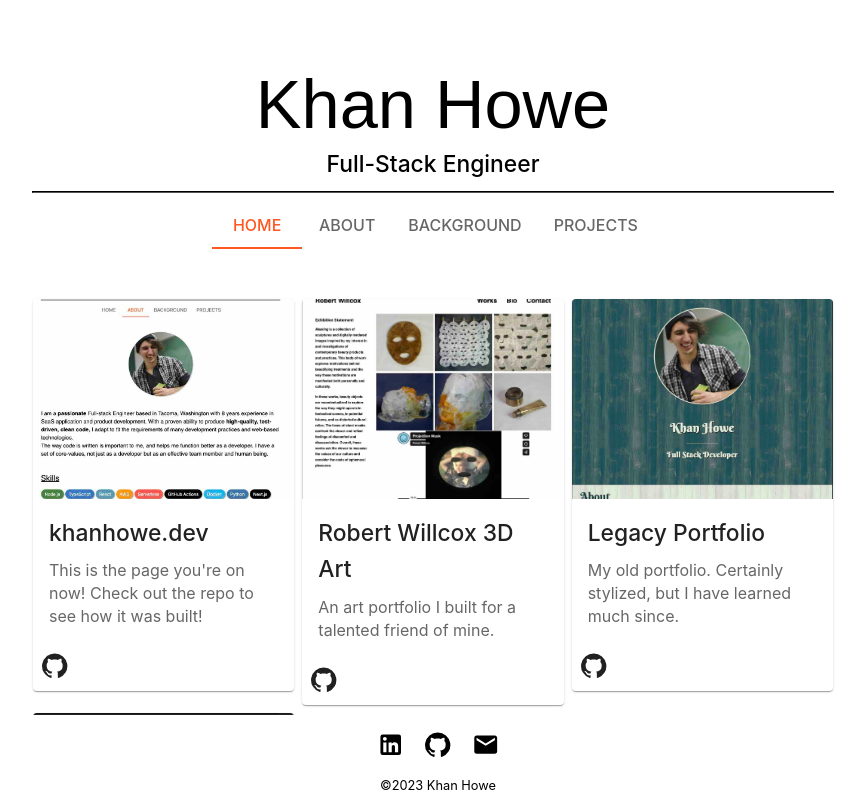
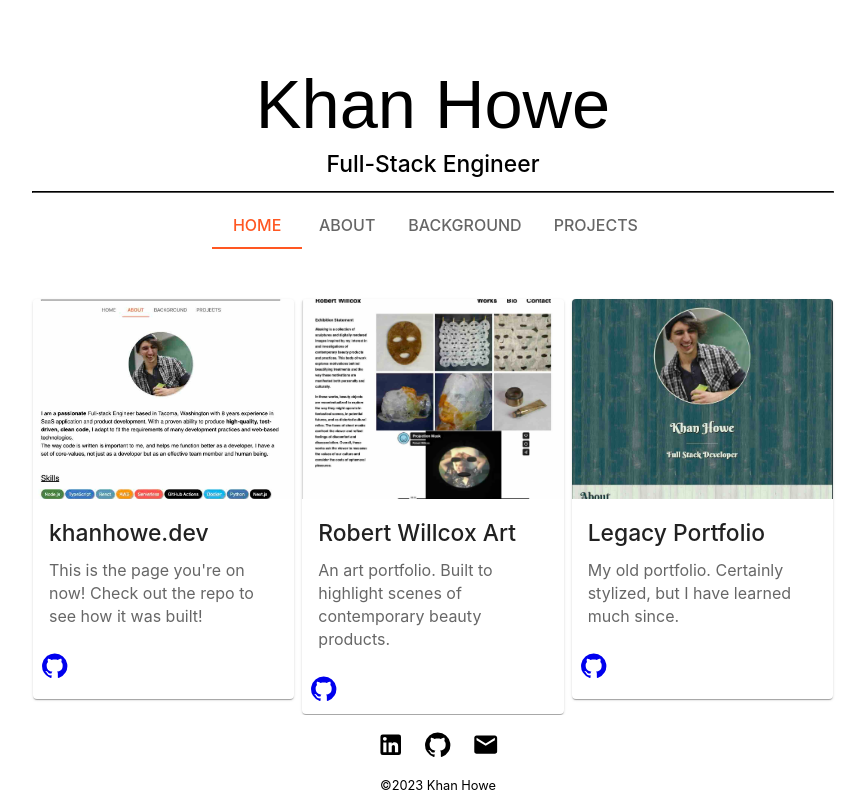
Before and after one commit to khanhowe/khan-dev, a React (Create React App) app: page /projects in a window 1280 px wide. Shown: the top 798 px of the page, without its empty margins (207-1072 px from the left). Built offline with nearby package versions, Linux system fonts and the light colour scheme.

Commit message:
Add styling to projects. Card height

```diff
--- a/src/pages/Projects.tsx
+++ b/src/pages/Projects.tsx
@@ -18,8 +18,8 @@ const projects: ProjectCardProps[] = [
         url: 'https://www.khanhowe.dev'
     },
     {
-        title: 'Robert Willcox 3D Art',
-        description: 'An art portfolio I built for a talented friend of mine.',
+        title: 'Robert Willcox Art',
+        description: 'An art portfolio. Built to highlight scenes of contemporary beauty products.',
         imageSrc: '/robertwillcox.jpg',
         url: 'https://www.robertwillcox.com'
     },
@@ -38,29 +38,29 @@ const projects: ProjectCardProps[] = [
 ];
 
 
-const ProjectCard: React.FC<ProjectCardProps> = ({ title, description, imageSrc, url}) => {
+const ProjectCard: React.FC<ProjectCardProps> = ({ title, description, imageSrc, url }) => {
     return (
       <Grid item xs={12} sm={6} md={4}>
-            <Card>
+          <Card style={{ minHeight: '400px', display: "flex", flexDirection: "column" }}>
             <CardActionArea href={url}>
               <CardMedia
-                        component='img'
-                        height='200px'
+                component="img"
+                height="200px"
                 image={imageSrc}
-                        alt='project-1'
+                alt="project-1"
               />
-                    <CardContent>
-                        <Typography gutterBottom variant='h6' component='div'>
+              <CardContent style={{ flex: 1 }}>
+                <Typography gutterBottom variant="h6" component="div">
                   {title}
                 </Typography>
-                        <Typography variant='body2' color='text.secondary'>
+                <Typography variant="body2" color="text.secondary">
                   {description}
                 </Typography>
               </CardContent>
             </CardActionArea>
             <CardActions>
-                    <a>
-                        <GitHub/>
+              <a href={url}>
+                <GitHub />
               </a>
             </CardActions>
           </Card>
```
Lines whose indentation alone changed are shown as unchanged.
